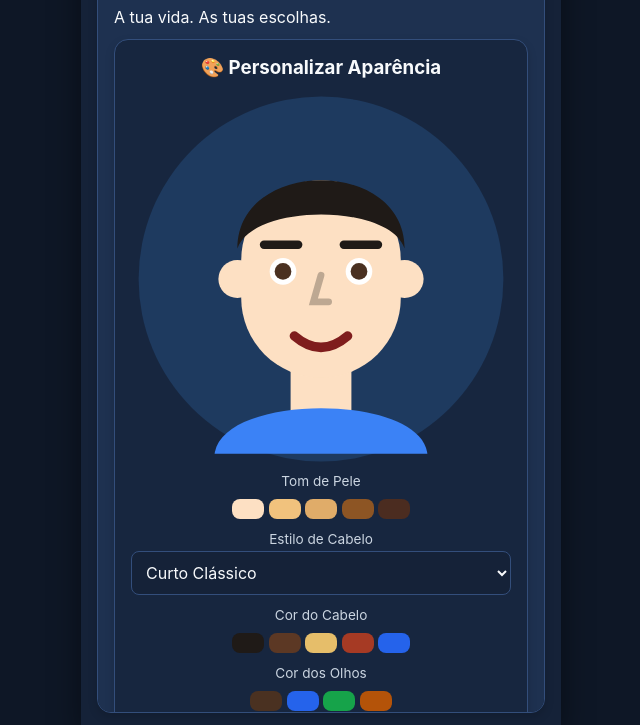
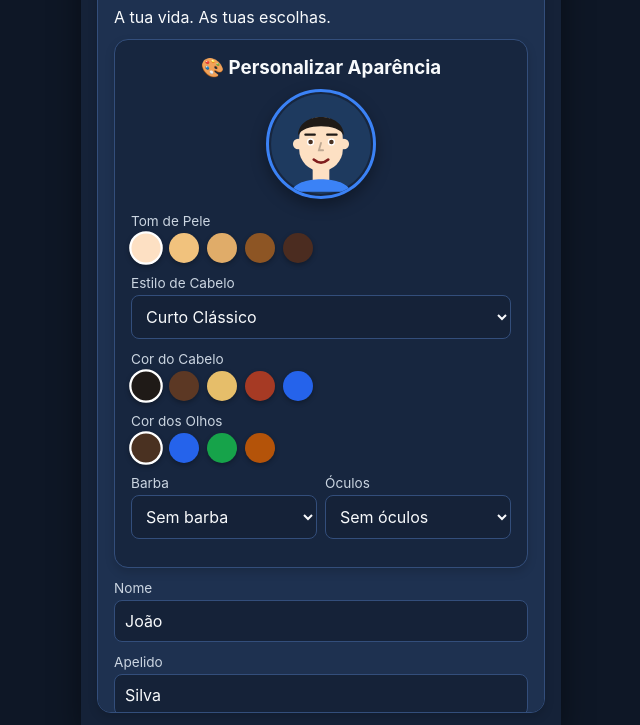
Before and after one commit to alexcunha96/star-life, a plain HTML site: page index.html in a window 1280 px wide. Shown: the part 75-800 px from the top of the page, without its empty margins (319-959 px from the left). Drawn offline with Linux system fonts and the light colour scheme.

Commit message:
Add styles for avatar preview and controls
Added styles for avatar preview and controls, including dimensions, borders, and layout.

```diff
--- a/style.css
+++ b/style.css
@@ -68,6 +68,57 @@ h1, h2, h3, h4 {
 p.muted, .muted {
   color: var(--text-muted);
   font-size: 0.9rem;
+}
+
+/* Avatar Preview & Controls */
+.avatar-preview-box {
+  width: 110px;
+  height: 110px;
+  margin: 8px auto 14px auto;
+  border-radius: 50%;
+  border: 3px solid var(--accent-color);
+  overflow: hidden;
+  box-shadow: 0 6px 15px rgba(0,0,0,0.35);
+}
+
+.header-avatar {
+  width: 48px;
+  height: 48px;
+  border-radius: 50%;
+  border: 2px solid var(--accent-color);
+  overflow: hidden;
+  flex-shrink: 0;
+}
+
+.avatar-svg {
+  width: 100%;
+  height: 100%;
+  display: block;
+}
+
+.avatar-controls {
+  text-align: left;
+}
+
+.color-swatches {
+  display: flex;
+  gap: 8px;
+  justify-content: flex-start;
+  margin-top: 4px;
+}
+
+.swatch {
+  width: 30px;
+  height: 30px;
+  border-radius: 50%;
+  padding: 0;
+  border: 2px solid transparent;
+  box-shadow: 0 2px 5px rgba(0,0,0,0.3);
+}
+
+.swatch.active {
+  border-color: #ffffff;
+  transform: scale(1.12);
 }
 
 .input-group {
```
